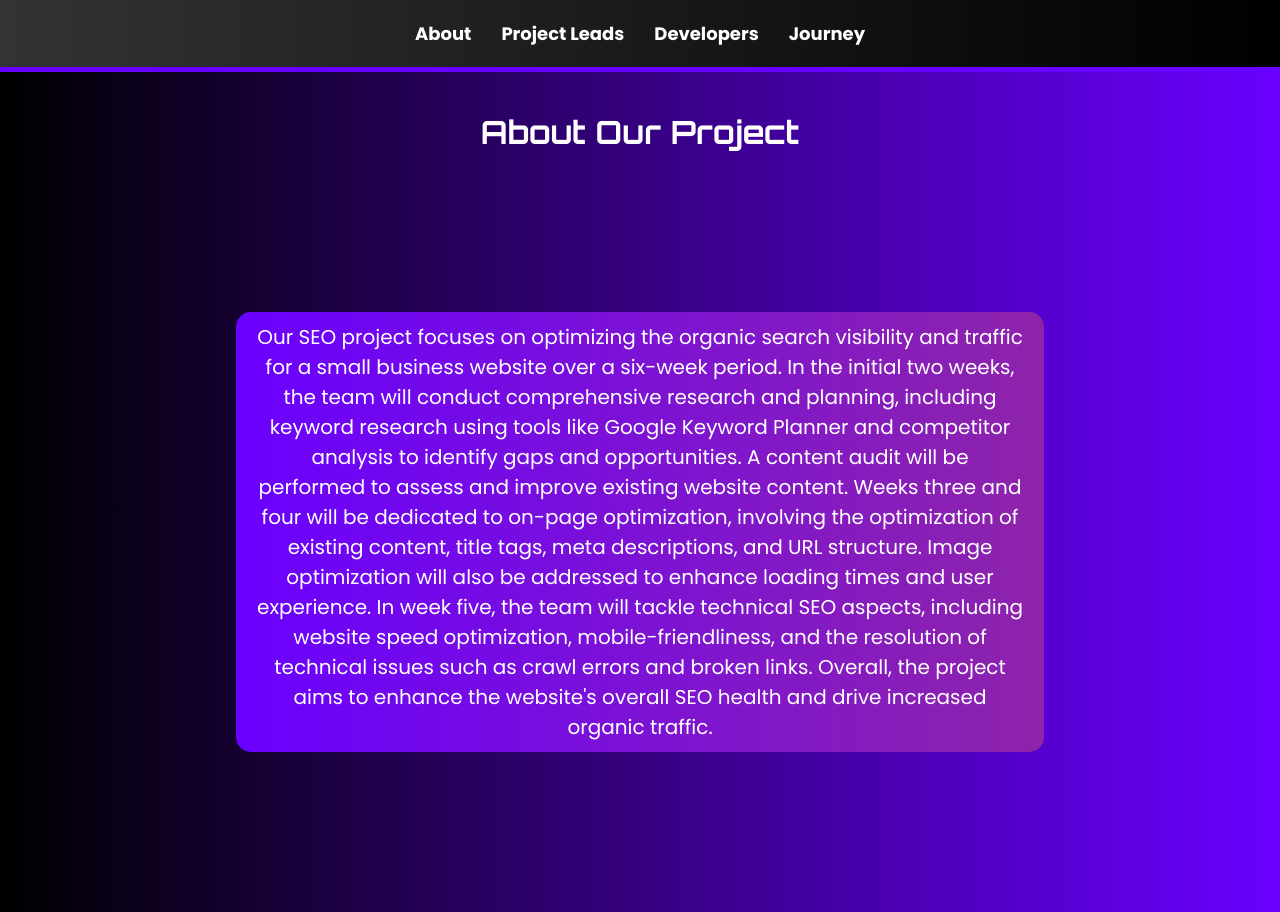
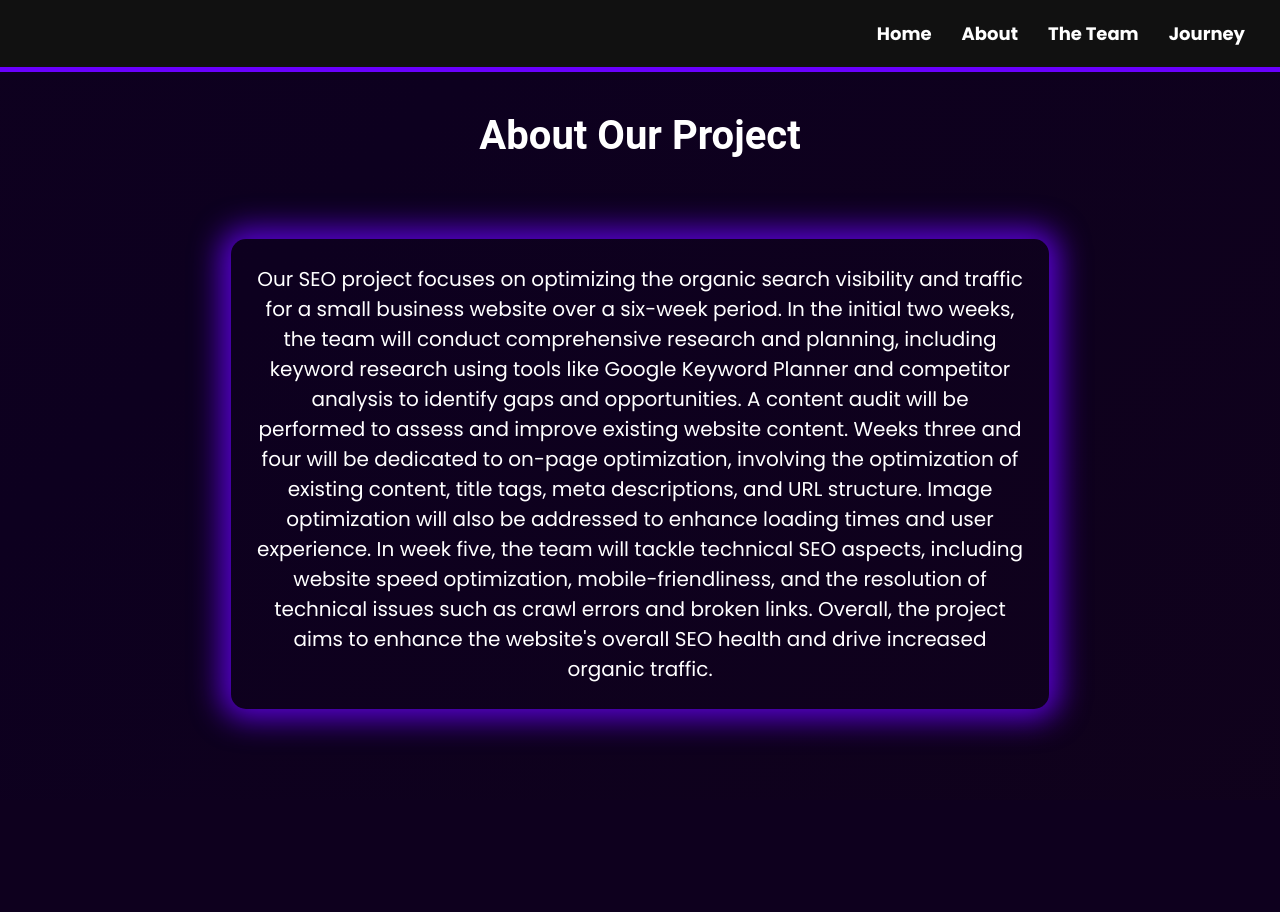
Before and after one commit to ayushmajumdar14/SEO2024, a Django app: page /about/ in a window 1280 px wide. After the commit the page ends 740 px from the top, so only its background shows below. Run offline with Django 4.2, Linux system fonts and the light colour scheme.

Commit message:
Update about.html

```diff
--- a/example/templates/about.html
+++ b/example/templates/about.html
@@ -2,22 +2,48 @@
     <head>
         <style>
             body {
-                background: linear-gradient(to right, #000000, #6A00FF);
+                background: #111;
                 color: white;
-                font-family: 'Orbitron', sans-serif;
+                font-family: 'Poppin', sans-serif;
                 margin: 0;
                 padding: 0;
             }
+            body::before {
+                content: '';
+                position: fixed;
+                top: 0;
+                left: 0;
+                width: 100%;
+                height: 100%;
+                background: linear-gradient(-45deg, #120319, #0d001f, #13031e, #07000c);
+                background-size: 400% 400%;
+                animation: gradient 15s ease infinite;
+                z-index: -1;
+            }
+
+            @keyframes gradient {
+                0% {
+                    background-position: 0% 50%;
+                }
+                50% {
+                    background-position: 100% 50%;
+                }
+                100% {
+                    background-position: 0% 50%;
+                }
+            }
+
             header {
-                background: linear-gradient(to right, #333333, #000000);
+                background: #111;
                 padding: 10px 0;
                 border-bottom: 5px solid #6A00FF; /* Thick border at the bottom */
                 text-align: center;
             }
             nav {
                     display: flex;
-                justify-content: center;
-                padding: 10px 0;
+                    justify-content: flex-end; /* Align items to the right */
+                    padding: 10px 20px; /* Add padding to the sides for spacing */
+                    background: #111; /* Set nav background to black */
                 }
             nav a {
                     color: white;
@@ -31,23 +57,29 @@
             nav a:hover {
                     color: #6A00FF; /* Change text color on hover */
                 }
+
             h1 {
                 text-align: center;
                 margin-top: 5vh;
+                font-family: 'Roboto', sans-serif;
+                font-size: 40px; /* Adjust font size */
+                font-weight: bold;
             }
             p {
                 margin-top: 3vh;
                 text-align: center;
             }
+
             .custom-text-container {
                 max-width: 60%;
-                margin: 20vh auto;  /* Bring the box down */
-                background: linear-gradient(to right, #6A00FF, #8E24AA);
-                padding: 20px;
+                margin: 10vh auto;  /* Bring the box down */
+                background: none;
+                box-shadow: 0px 0px 30px 10px rgba(106, 0, 255, 0.8);
                 border-radius: 15px;  /* Rounded corners */
                 position: relative;
-                height: 50vh;  /* Increase the overall height */
+                height: auto;  /* Increase the overall height */
                 display: flex;
+                padding: 25px;
                 flex-direction: column;
                 justify-content: center;
                 align-items: center;
@@ -66,9 +98,9 @@
     <body>
         <header>
             <nav>
+                <a href="/home">Home</a>
                 <a href="/about">About</a>
-                <a href="/project_leads">Project Leads</a>
-                <a href="/developers">Developers</a>
+                <a href="/team">The Team</a>
                 <a href="/journey">Journey</a>
             </nav>
         </header>
```
Lines whose indentation alone changed are shown as unchanged.
